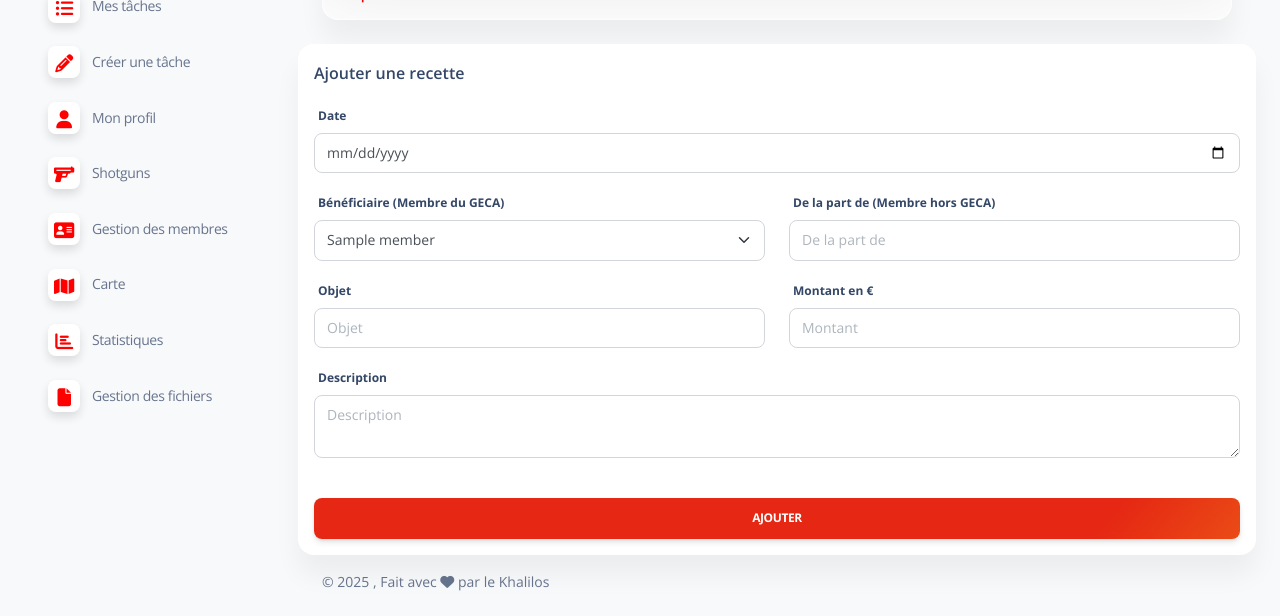
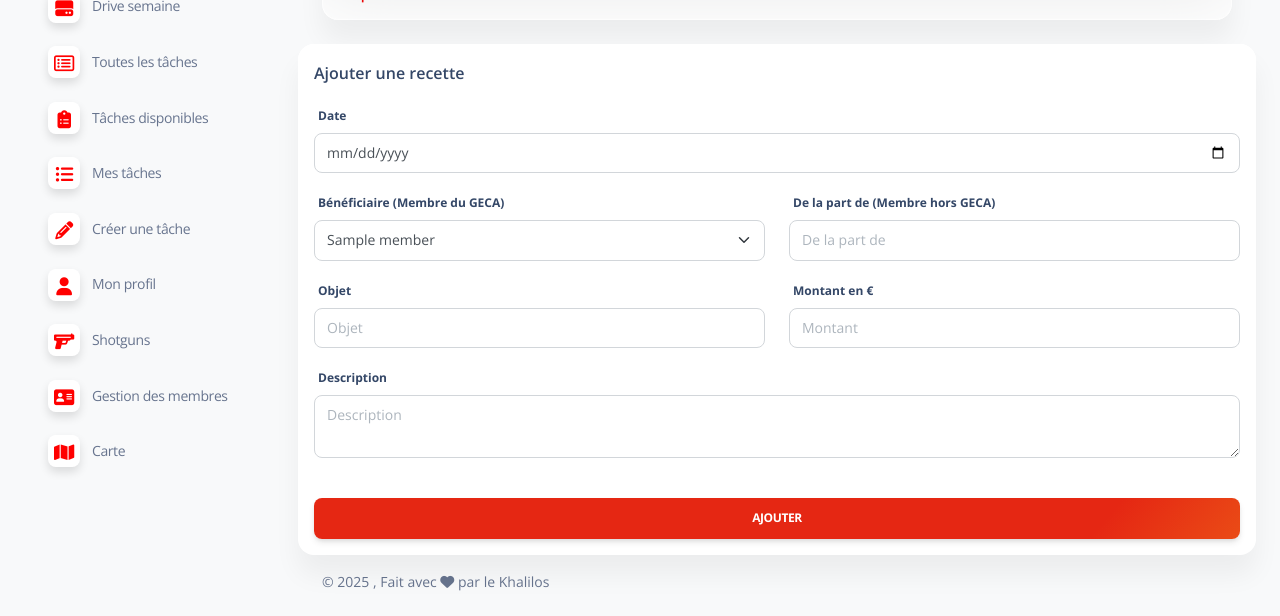
Before and after one commit to LOSS98/geca-admin, a Flask app: template templates/addIncome.html in a window 1280 px wide. Shown: the part 300-916 px from the top of the page. Run offline with Flask 3, Linux system fonts and the light colour scheme; the template is opened without the code that fills it: most values are stand-ins (such as "Sample title", 1, 10 or a date in 2020); some libraries are stand-ins or nearby versions.

Commit message:
:sparkles: Add navigation links for Standard, Taxi, and Drive semaine

```diff
--- a/templates/layout.html
+++ b/templates/layout.html
@@ -191,6 +191,30 @@ document.addEventListener('DOMContentLoaded', function() {
 {#                    <span class="nav-link-text ms-1">Standard</span>#}
 {#                </a>#}
 {#            </li>#}
+            <li class="nav-item"></li>
+                <a id="navbar" class="nav-link" href="https://app.quicktalk.com/users">
+                    <div class="icon icon-shape icon-sm shadow border-radius-md bg-white text-center me-2 d-flex align-items-center justify-content-center">
+                        <i class="fa fa-phone text-lg opacity-10" aria-hidden="true" style="color: red;"></i>
+                    </div>
+                    <span class="nav-link-text ms-1">Standard</span>
+                </a>
+            </li>
+            <li class="nav-item"></li>
+                <a id="navbar" class="nav-link" href="">
+                    <div class="icon icon-shape icon-sm shadow border-radius-md bg-white text-center me-2 d-flex align-items-center justify-content-center">
+                        <i class="fa fa-car text-lg opacity-10" aria-hidden="true" style="color: red;"></i>
+                    </div>
+                    <span class="nav-link-text ms-1">Taxi</span>
+                </a>
+            </li>
+            <li class="nav-item"></li>
+                <a id="navbar" class="nav-link" href="https://drive.google.com/drive/folders/1F0TJQFizaQ9RgUkeEWSuJfg4rOwevNf8">
+                    <div class="icon icon-shape icon-sm shadow border-radius-md bg-white text-center me-2 d-flex align-items-center justify-content-center">
+                        <i class="fa fa-hard-drive text-lg opacity-10" aria-hidden="true" style="color: red;"></i>
+                    </div>
+                    <span class="nav-link-text ms-1">Drive semaine</span>
+                </a>
+            </li>
             <li class="nav-item"></li>
                 <a id="navbar" class="nav-link" href="/all-tasks">
                     <div class="icon icon-shape icon-sm shadow border-radius-md bg-white text-center me-2 d-flex align-items-center justify-content-center">
```
